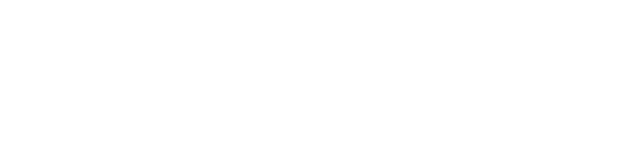
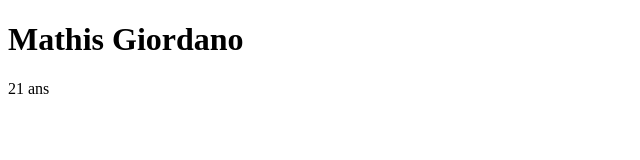
Before and after one commit to MathisGiordano/MathisGiordano.github.io, a plain HTML site: page index.html in a window 1280 px wide. Shown: the whole page, without its empty margins (0-640 px from the left). Drawn offline with Linux system fonts and the light colour scheme.

Commit message:
feat: Added personal info

```diff
--- a/index.html
+++ b/index.html
@@ -4,5 +4,9 @@
     <meta charset="utf-8" />
     <title> </title>
   </head>
-  <body></body>
+  <body>
+    <h1>Mathis Giordano</h1>
+    <p>21 ans</p>
+
+  </body>
 </html>
```
